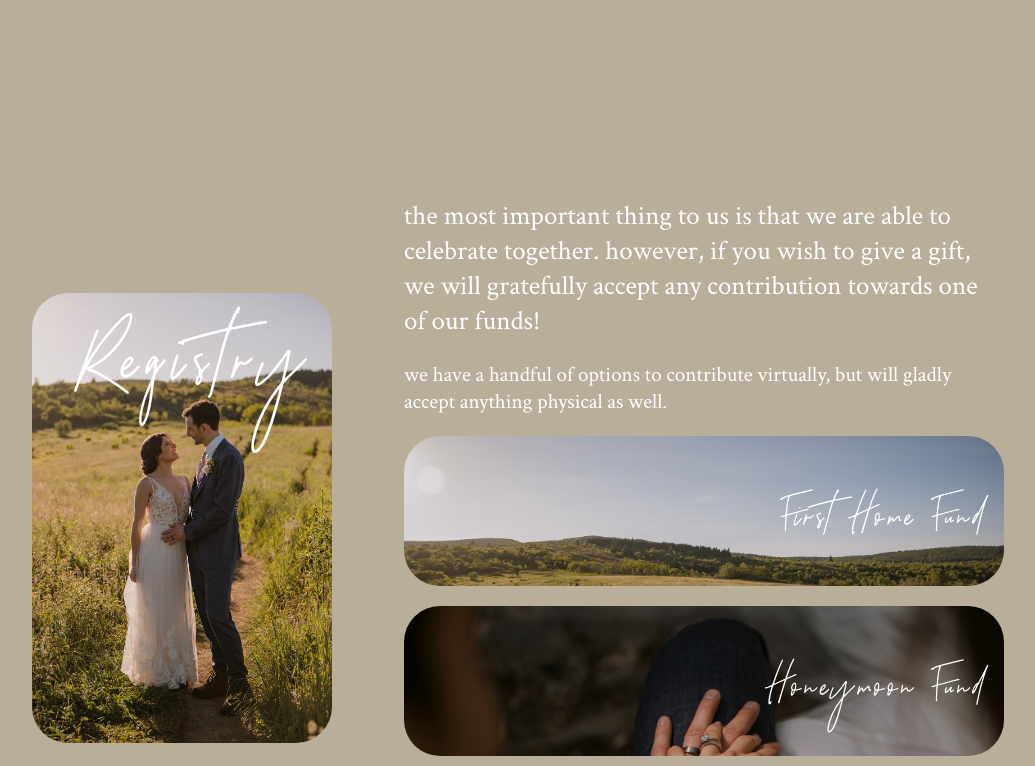
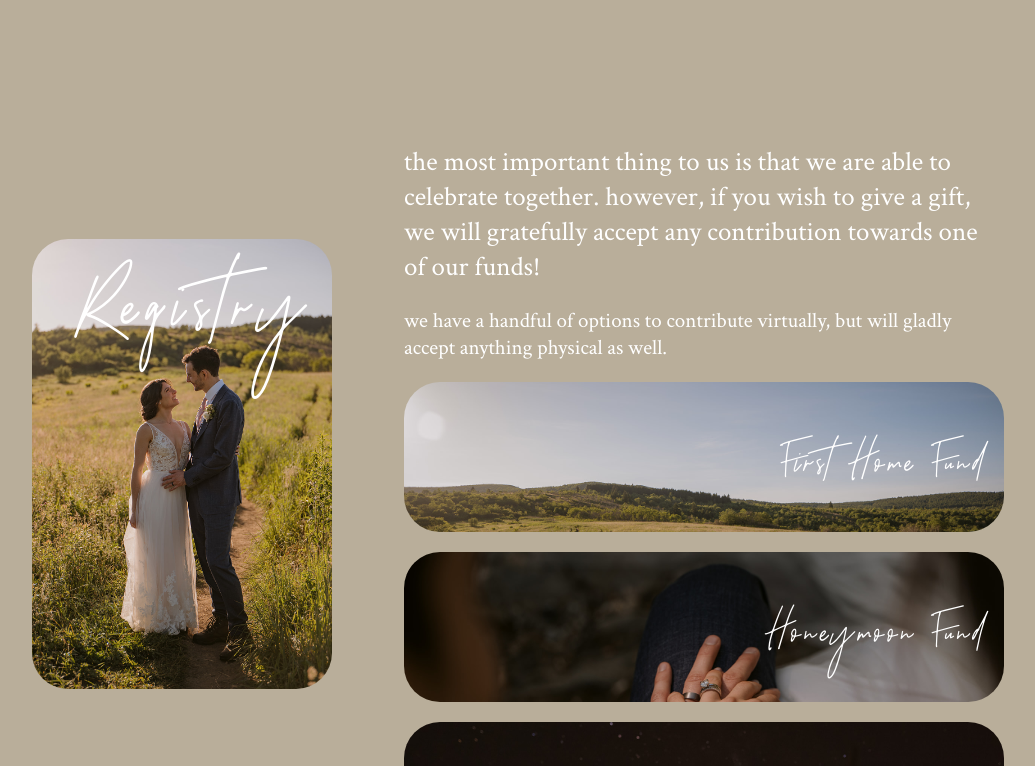
Before and after one commit to co-go/bethandjames.us, a React (Create React App) app in the folder src/website/: page /#/ in a window 1280 px wide. Shown: the part 5020-5786 px from the top of the page, without its empty margins (158-1193 px from the left). Built offline with nearby package versions, Linux system fonts and the light colour scheme.

Commit message:
chore: tweak spacing

```diff
--- a/src/website/src/components/RegistrySection/RegistrySection.module.sass
+++ b/src/website/src/components/RegistrySection/RegistrySection.module.sass
@@ -5,7 +5,7 @@
   justify-content: center
   align-items: center
   position: relative
-  padding: 3rem
+  padding: 0 3rem 10rem
   @media (max-width: 600px)
     flex-direction: column
   img
```
